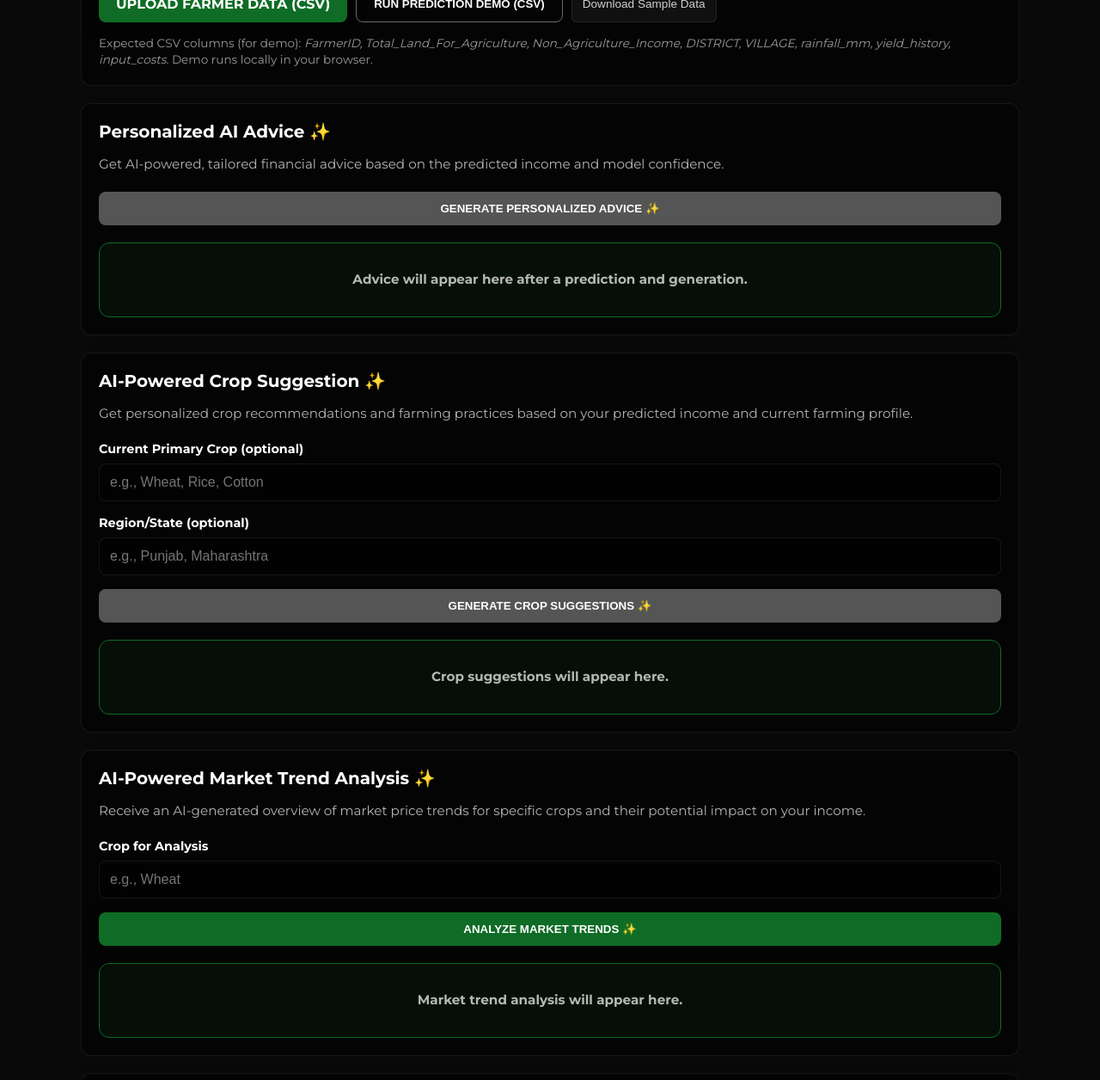
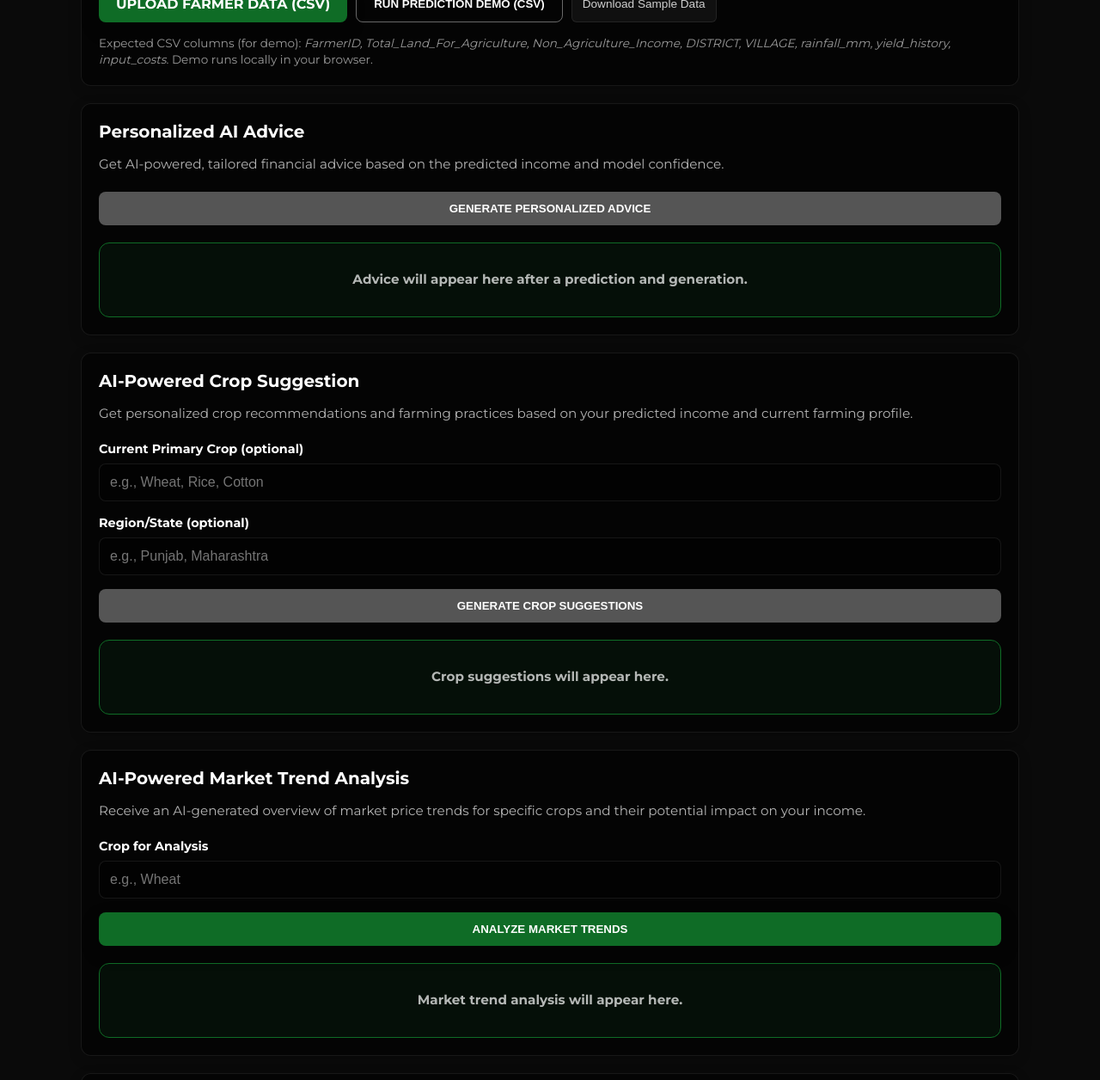
Before and after one commit to rahularya014/Farmer-income-Demo, a plain HTML site: page index.html in a window 1280 px wide. Shown: the part 2016-3272 px from the top of the page at 86% size. Drawn offline with nearby package versions, Linux system fonts and the light colour scheme.

Commit message:
index.html

```diff
--- a/index.html
+++ b/index.html
@@ -418,18 +418,18 @@
         </section>
 
         <section class="card">
-            <h3>Personalized AI Advice ✨</h3>
+            <h3>Personalized AI Advice </h3>
             <p style="margin-bottom:20px;">
                 Get AI-powered, tailored financial advice based on the predicted income and model confidence.
             </p>
-            <button id="generate-advice-btn" class="btn" style="width:100%;" disabled>Generate Personalized Advice ✨</button>
+            <button id="generate-advice-btn" class="btn" style="width:100%;" disabled>Generate Personalized Advice </button>
             <div id="advice-output" class="ai-output-box" style="margin-top:20px;">
                 <p>Advice will appear here after a prediction and generation.</p>
             </div>
         </section>
 
         <section class="card">
-            <h3>AI-Powered Crop Suggestion ✨</h3>
+            <h3>AI-Powered Crop Suggestion </h3>
             <p style="margin-bottom:20px;">
                 Get personalized crop recommendations and farming practices based on your predicted income and current farming profile.
             </p>
@@ -441,14 +441,14 @@
                 <label for="region">Region/State (optional)</label>
                 <input type="text" id="region" placeholder="e.g., Punjab, Maharashtra">
             </div>
-            <button id="generate-crop-suggestion-btn" class="btn" style="width:100%;" disabled>Generate Crop Suggestions ✨</button>
+            <button id="generate-crop-suggestion-btn" class="btn" style="width:100%;" disabled>Generate Crop Suggestions </button>
             <div id="crop-suggestion-output" class="ai-output-box" style="margin-top:20px;">
                 <p>Crop suggestions will appear here.</p>
             </div>
         </section>
 
         <section class="card">
-            <h3>AI-Powered Market Trend Analysis ✨</h3>
+            <h3>AI-Powered Market Trend Analysis </h3>
             <p style="margin-bottom:20px;">
                 Receive an AI-generated overview of market price trends for specific crops and their potential impact on your income.
             </p>
@@ -456,7 +456,7 @@
                 <label for="market-crop">Crop for Analysis</label>
                 <input type="text" id="market-crop" placeholder="e.g., Wheat" required>
             </div>
-            <button id="generate-market-trend-btn" class="btn" style="width:100%;">Analyze Market Trends ✨</button>
+            <button id="generate-market-trend-btn" class="btn" style="width:100%;">Analyze Market Trends </button>
             <div id="market-trend-output" class="ai-output-box" style="margin-top:20px;">
                 <p>Market trend analysis will appear here.</p>
             </div>
```
